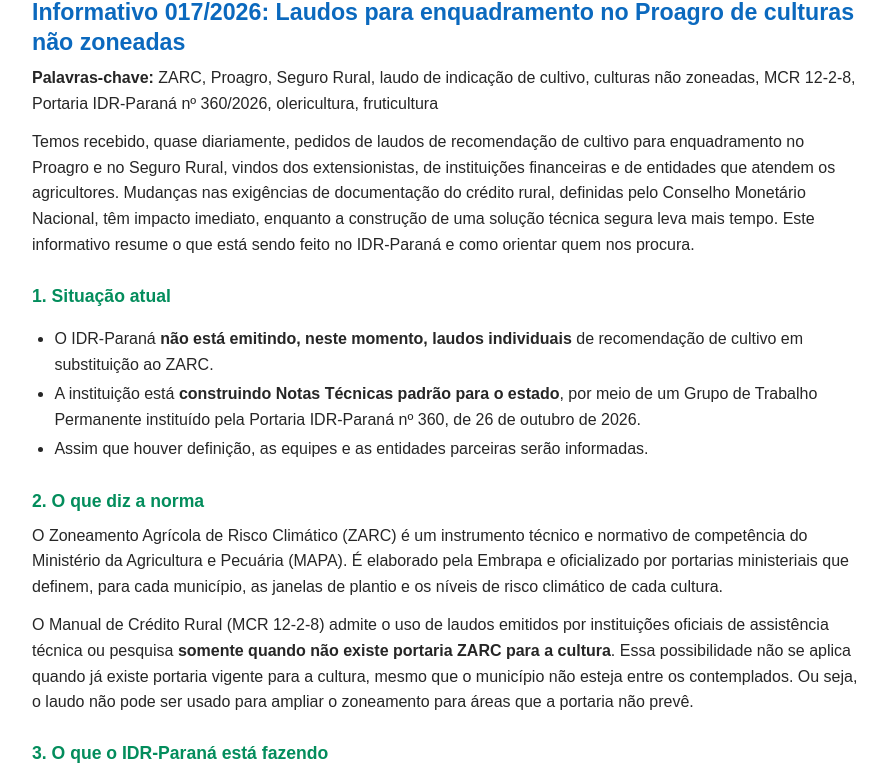
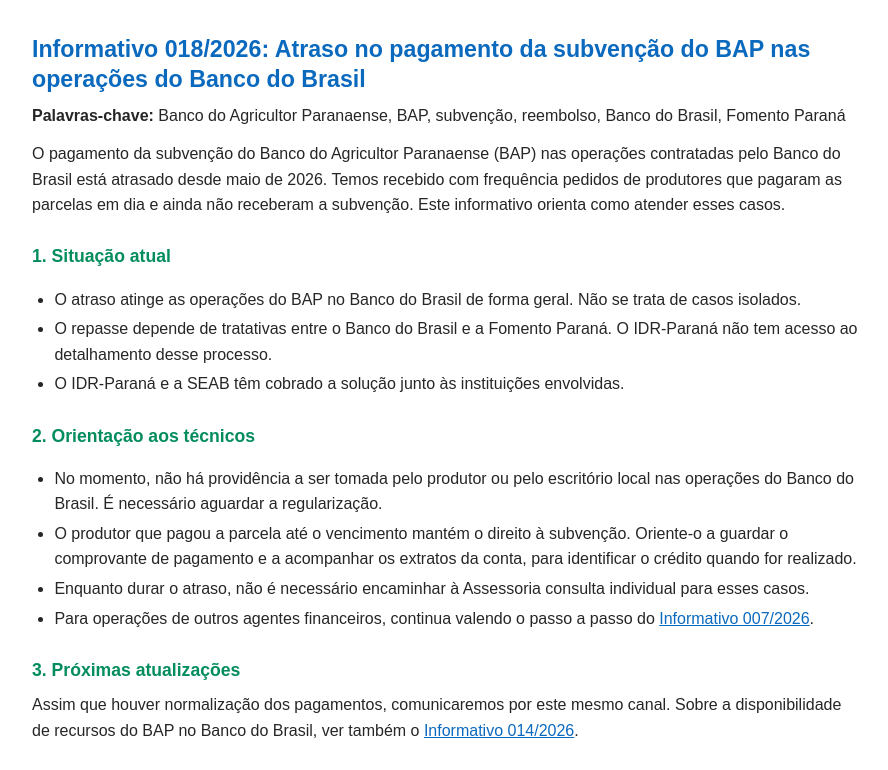
Before and after one commit to CredRur/info, a plain HTML site: page index.html in a window 1280 px wide. Shown: the part 1176-1946 px from the top of the page, without its empty margins (194-1082 px from the left). Drawn offline with Linux system fonts and the light colour scheme.

Commit message:
Adiciona o Informativo 018/2026 (atraso na subvenção do BAP no Banco do Brasil)
Co-Authored-By: Claude Opus 5.5 <noreply@anthropic.com>
Claude-Session: https://claude.ai/code/session_01XyewTbiJx9HPoAK2X4s5Z8

```diff
--- a/index.html
+++ b/index.html
@@ -66,6 +66,12 @@ estão organizados do mais recente ao mais antigo.</p>
 </tr>
 </thead>
 <tbody>
+<tr class="odd">
+<td><a
+href="#inf-018">018/2026</a></td>
+<td><a
+href="#inf-018">Atraso no pagamento da subvenção do BAP nas operações do Banco do Brasil</a></td>
+</tr>
 <tr class="odd">
 <td><a
 href="#inf-017">017/2026</a></td>
@@ -183,6 +189,43 @@ de agroindústria e prestação de serviços no estabelecimento</a></td>
 </tr>
 </tbody>
 </table></div>
+<h2 id="inf-018">Informativo
+018/2026: Atraso no pagamento da subvenção do BAP nas operações do
+Banco do Brasil</h2>
+<p><strong>Palavras-chave:</strong> Banco do Agricultor Paranaense, BAP,
+subvenção, reembolso, Banco do Brasil, Fomento Paraná</p>
+<p>O pagamento da subvenção do Banco do Agricultor Paranaense (BAP) nas
+operações contratadas pelo Banco do Brasil está atrasado desde maio de
+2026. Temos recebido com frequência pedidos de produtores que pagaram as
+parcelas em dia e ainda não receberam a subvenção. Este informativo
+orienta como atender esses casos.</p>
+<h3 id="inf-018-situacao">1. Situação atual</h3>
+<ul>
+<li>O atraso atinge as operações do BAP no Banco do Brasil de forma
+geral. Não se trata de casos isolados.</li>
+<li>O repasse depende de tratativas entre o Banco do Brasil e a Fomento
+Paraná. O IDR-Paraná não tem acesso ao detalhamento desse processo.</li>
+<li>O IDR-Paraná e a SEAB têm cobrado a solução junto às instituições
+envolvidas.</li>
+</ul>
+<h3 id="inf-018-tecnicos">2. Orientação aos técnicos</h3>
+<ul>
+<li>No momento, não há providência a ser tomada pelo produtor ou pelo
+escritório local nas operações do Banco do Brasil. É necessário aguardar
+a regularização.</li>
+<li>O produtor que pagou a parcela até o vencimento mantém o direito à
+subvenção. Oriente-o a guardar o comprovante de pagamento e a acompanhar
+os extratos da conta, para identificar o crédito quando for
+realizado.</li>
+<li>Enquanto durar o atraso, não é necessário encaminhar à Assessoria
+consulta individual para esses casos.</li>
+<li>Para operações de outros agentes financeiros, continua valendo o
+passo a passo do <a href="#inf-007">Informativo 007/2026</a>.</li>
+</ul>
+<h3 id="inf-018-atualizacoes">3. Próximas atualizações</h3>
+<p>Assim que houver normalização dos pagamentos, comunicaremos por este
+mesmo canal. Sobre a disponibilidade de recursos do BAP no Banco do
+Brasil, ver também o <a href="#inf-014">Informativo 014/2026</a>.</p>
 <h2 id="inf-017">Informativo
 017/2026: Laudos para enquadramento no Proagro de culturas não
 zoneadas</h2>
@@ -1360,6 +1403,6 @@ CAF.</p>
 <p class="voltar"><a href="#sumario">↑ Voltar ao sumário</a></p>
 
 </main>
-<footer>Assessoria Estadual de Crédito Rural e Fundiário · IDR-Paraná · Atualizado em 17/11/2026</footer>
+<footer>Assessoria Estadual de Crédito Rural e Fundiário · IDR-Paraná · Atualizado em 18/11/2026</footer>
 </body>
 </html>
```
